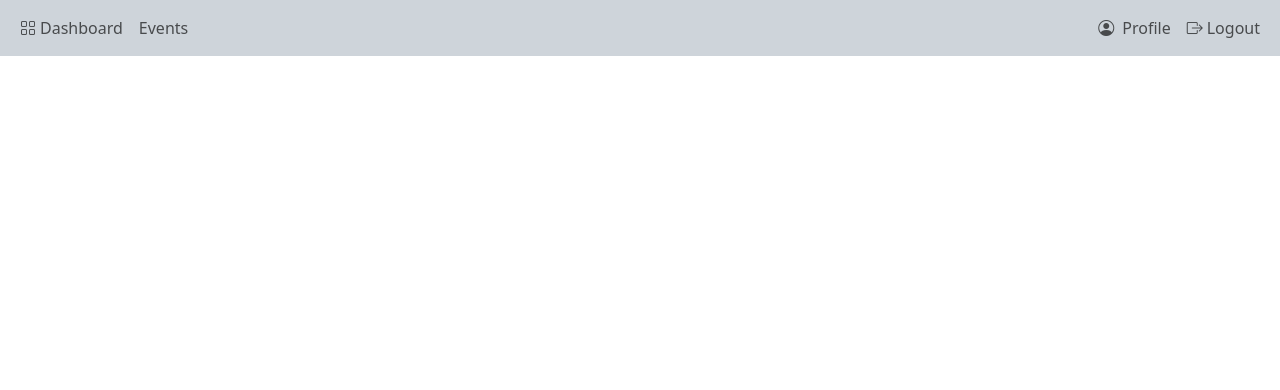
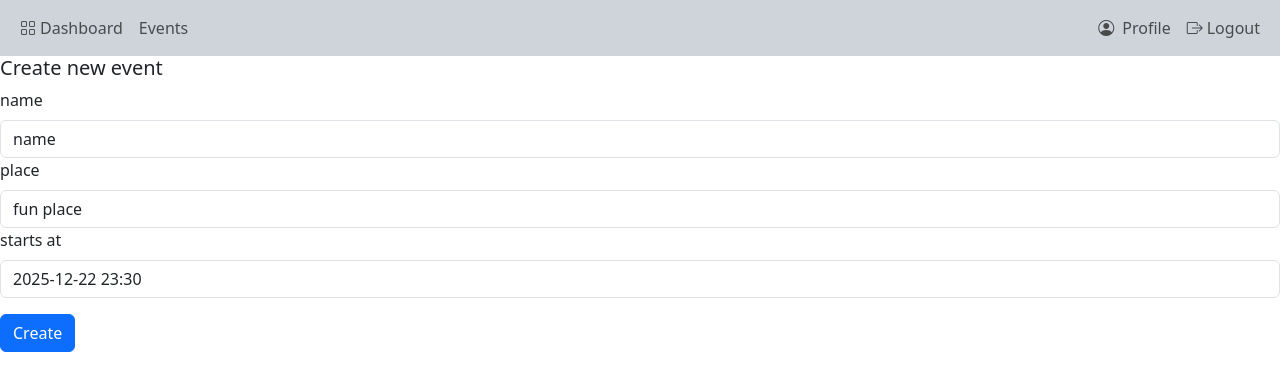
Before and after one commit to Plus-Ultra-Consulting/awesomeEvents-UI, a Vue app: page /event/create in a window 1280 px wide. Shown: the top 390 px of the page. Built offline with nearby package versions, Linux system fonts and the light colour scheme; sample sign-in values are in the browser's storage.

Commit message:
added event creation added view event placeholder
deleted auto-generated broken test

```diff
--- a/src/router/index.js
+++ b/src/router/index.js
@@ -56,6 +56,14 @@ const router = createRouter({
         isGuestPage: false,
       },
     },
+    {
+      path: '/event/create',
+      name: 'createEvent',
+      component: () => import('../views/EventCreateView.vue'),
+      meta: {
+        isGuestPage: false,
+      },
+    },
   ],
 });
 
--- /dev/null
+++ b/src/views/EventCreateView.vue
@@ -0,0 +1,53 @@
+<script setup>
+import {ref, onMounted} from "vue";
+import {getApiUrl} from "@/utils.js";
+import {useRouter} from "vue-router";
+
+const router = useRouter();
+
+const name = ref("name");
+const place = ref("fun place");
+const startAt = ref("2025-12-22 23:30");
+
+const createEvent = async () => {
+  const body = JSON.stringify({
+    name: name.value,
+    place: place.value,
+    startAt: startAt.value,
+  });
+
+  const request = {
+    headers: {
+      "Content-Type": "application/json",
+      authorization: `Bearer ${localStorage.getItem("auth.accessToken")}`,
+    },
+    method: "POST",
+    body,
+  };
+
+  const response = await fetch(`${getApiUrl()}/event`, request);
+  if (!response.ok) {
+    alert("Error creating new event. Please try again!");
+    return;
+  }
+  const result = await response.json();
+  console.log("Event created: ", result);
+  alert("Event created successfully!");
+};
+</script>
+<template>
+  <h5>Create new event</h5>
+
+  <div class="mb-3">
+    <label for="name" class="form-label">name</label>
+    <input type="text" class="form-control" id="name" v-model="name"/>
+
+    <label for="place" class="form-label">place</label>
+    <input type="text" class="form-control" id="place" v-model="place"/>
+
+    <label for="startAt" class="form-label">starts at</label>
+    <input type="text" class="form-control" id="startAt" v-model="startAt"/>
+
+    <button class="btn btn-primary mt-3" @click="createEvent">Create</button>
+  </div>
+</template>
--- a/src/views/EventView.vue
+++ b/src/views/EventView.vue
@@ -2,12 +2,15 @@
 import {ref, onMounted} from "vue";
 import dayjs from "dayjs";
 import {getApiUrl} from "@/utils.js";
+import {useRouter} from "vue-router";
 
 const events = ref([]);
+const router = useRouter();
 
 const loadEvents = async () => {
   const request = {
     headers: {
+      "Content-Type": "application/json",
       authorization: `Bearer ${localStorage.getItem("auth.accessToken")}`,
     },
   };
@@ -15,6 +18,33 @@ const loadEvents = async () => {
   const data = await response.json();
   console.log(data);
   events.value = data.events;
+}
+
+const goToCreateEventPage = () => {
+  router.push({name: "createEvent"});
+}
+
+const goToEventPage = () => {
+  router.push({name: "event"});
+}
+
+const deleteEvent = async (id) => {
+  const request = {
+    headers: {
+      "Content-Type": "application/json",
+      authorization: `Bearer ${localStorage.getItem("auth.accessToken")}`,
+    },
+    method: "DELETE",
+    body: JSON.stringify({
+      id: id,
+    }),
+  };
+  const response = await fetch(`${getApiUrl()}/event`, request);
+  if (response.ok) {
+    router.go();
+  }
+  const data = await response.json();
+  console.log(data);
 }
 
 onMounted(loadEvents);
@@ -31,16 +61,23 @@ onMounted(loadEvents);
     <div class="col">
       Starts At
     </div>
+    <div class="col">
+    </div>
   </div>
   <div class="row" v-for="event of events">
-    <div class="col">
+    <a class="col link-dark" @click="goToEventPage">
       {{ event.name }}
-    </div>
+    </a>
     <div class="col">
       {{ event.place }}
     </div>
     <div class="col">
       {{ dayjs(event.startAt).format("YYYY/MM/DD HH:mm") }}
     </div>
+    <div class="col">
+      <button class="btn btn-danger bi bi-trash" @click="deleteEvent(event.id)"></button>
+    </div>
   </div>
+
+  <button class="btn btn-outline-primary mt-3" @click="goToCreateEventPage">Create new</button>
 </template>
--- a/src/views/RegisterView.vue
+++ b/src/views/RegisterView.vue
@@ -24,7 +24,6 @@ const register = async () => {
     body,
   };
 
-  try {
   const response = await fetch(`${getApiUrl()}/user/registration`, request);
   if (!response.ok) {
     alert("Error registering new user. Please try again!");
@@ -35,10 +34,6 @@ const register = async () => {
   alert("Registration successful!");
 
   await router.push({name: "login"});
-  } catch (error) {
-    console.error(error);
-    alert("Registration failed.");
-  }
 };
 
 const goToLoginPage = () => {
--- a/src/views/UserView.vue
+++ b/src/views/UserView.vue
@@ -1,6 +1,9 @@
 <script setup>
 import {ref, onMounted} from "vue";
 import {getApiUrl} from "@/utils.js";
+import {useRouter} from "vue-router";
+
+const router = useRouter();
 
 const user = ref({
   id: null,
@@ -39,18 +42,36 @@ const updateUser = async () => {
     body: JSON.stringify(payload),
   };
 
-  try {
   const response = await fetch(`${getApiUrl()}/user`, request);
   if (!response.ok) {
+    alert("Failed to update user.");
     return;
   }
   const result = await response.json();
   console.log("User updated: ", result);
   alert("User updated successfully!");
-  } catch (error) {
-    console.error(error);
-    alert("Failed to update user.");
+};
+
+const deleteUser = async () => {
+  const request = {
+    method: "DELETE",
+    headers: {
+      "Content-Type": "application/json",
+      authorization: `Bearer ${localStorage.getItem("auth.accessToken")}`,
     }
+  };
+
+  const response = await fetch(`${getApiUrl()}/user`, request);
+  if (!response.ok) {
+    alert("Failed to delete user.");
+    return;
+  }
+  const result = await response.json();
+  console.log("User deleted: ", result);
+  alert("User deleted successfully!");
+
+  localStorage.setItem("auth.accessToken", "");
+  router.push({name: "login"});
 };
 
 onMounted(loadUser);
@@ -78,5 +99,6 @@ onMounted(loadUser);
     <input type="text" class="form-control" id="role" :value="user.role" disabled/>
 
     <button class="btn btn-primary mt-3" @click="updateUser">Update</button>
+    <button class="btn btn-danger mt-3" @click="deleteUser">Delete</button>
   </div>
 </template>
```
Also changed, not shown: 1 other file (tests, documents, lock files or other folders). Lines whose indentation alone changed are shown as unchanged.
